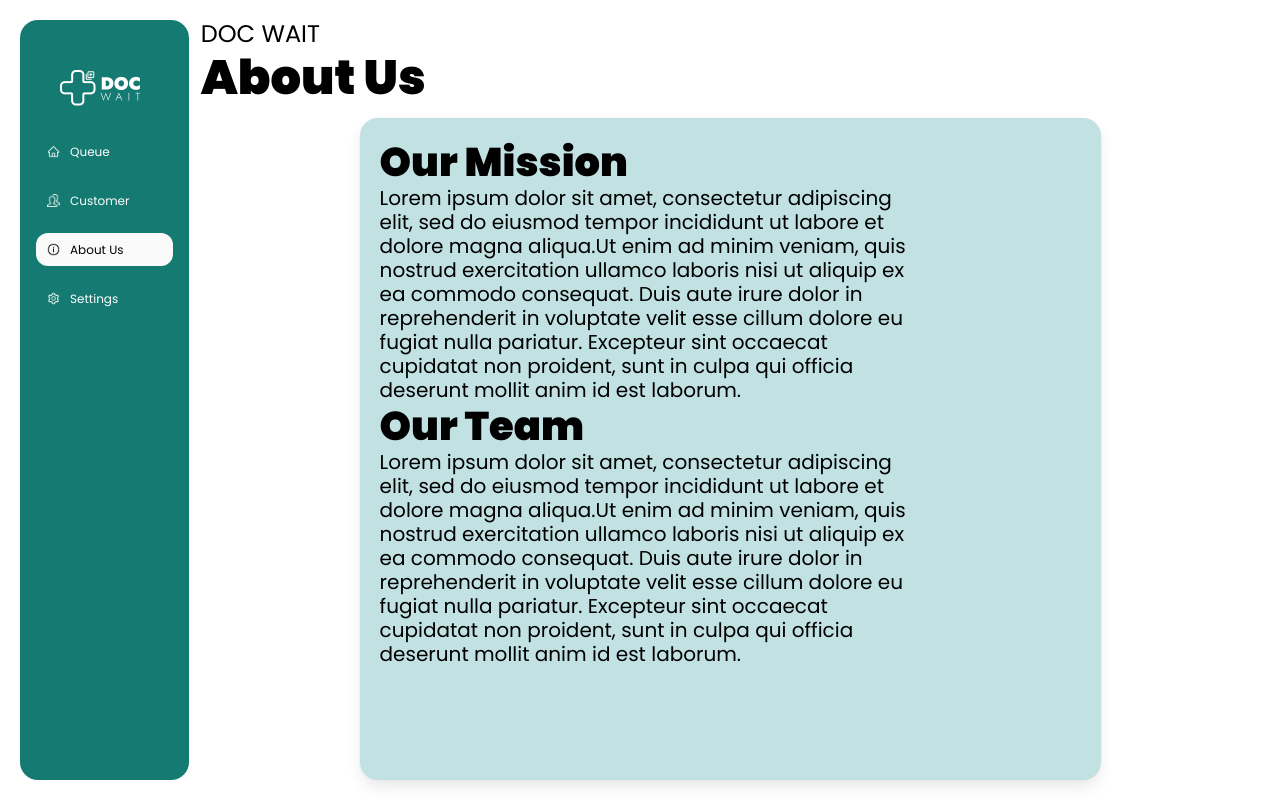
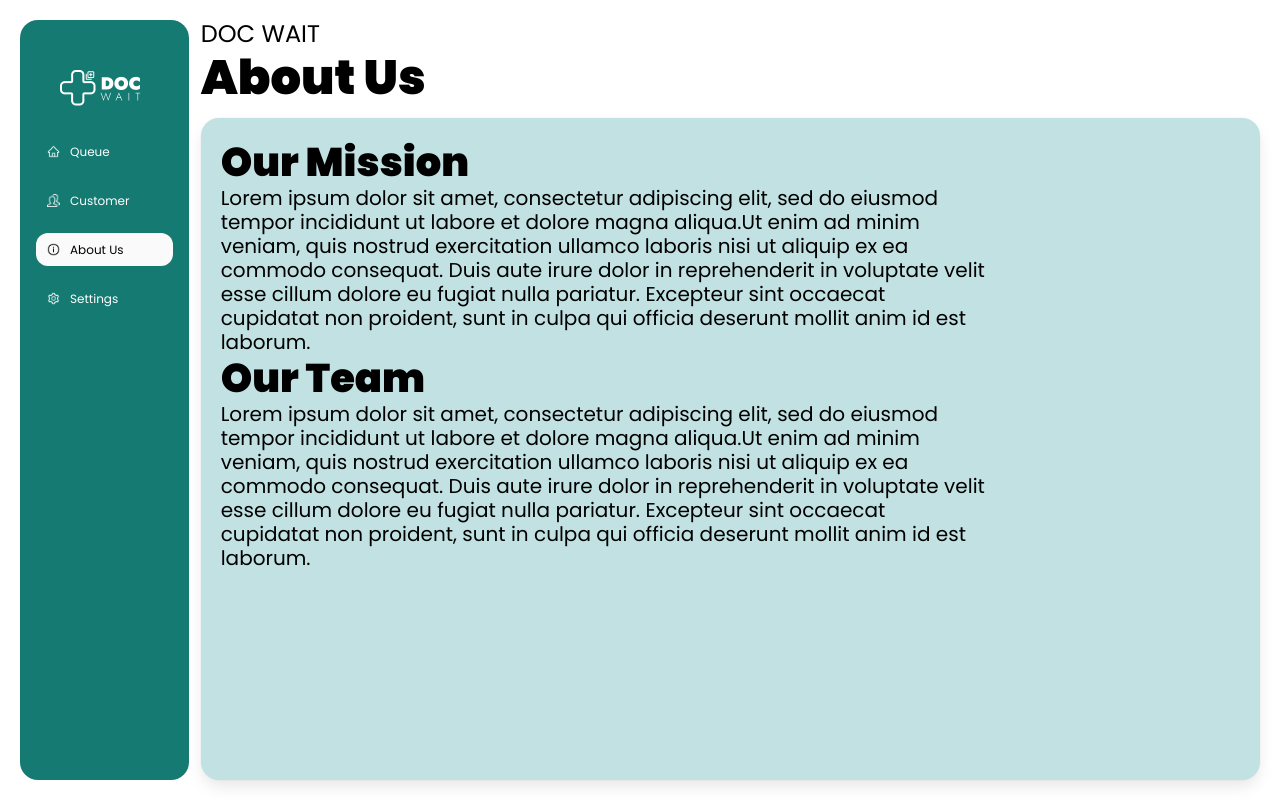
Before and after one commit to deandresugandhi/DocWait, a React (Vite) app in the folder src/front-end/: page /about-us in a window 1280 px wide. Built offline with nearby package versions, Linux system fonts and the light colour scheme; no server answers.

Commit message:
Corrected css affecting the admin pages whilst meant for patient side.

```diff
--- a/src/front-end/src/patientstyles.css
+++ b/src/front-end/src/patientstyles.css
@@ -244,7 +244,7 @@ a.navbar-active:hover, a.navbar-active *:hover {
   }
 
   @media screen and (min-width: 769px) {
-    .box {
+    .custom-padding {
       max-width: 70%;
       margin: 0 auto;
     }
```
